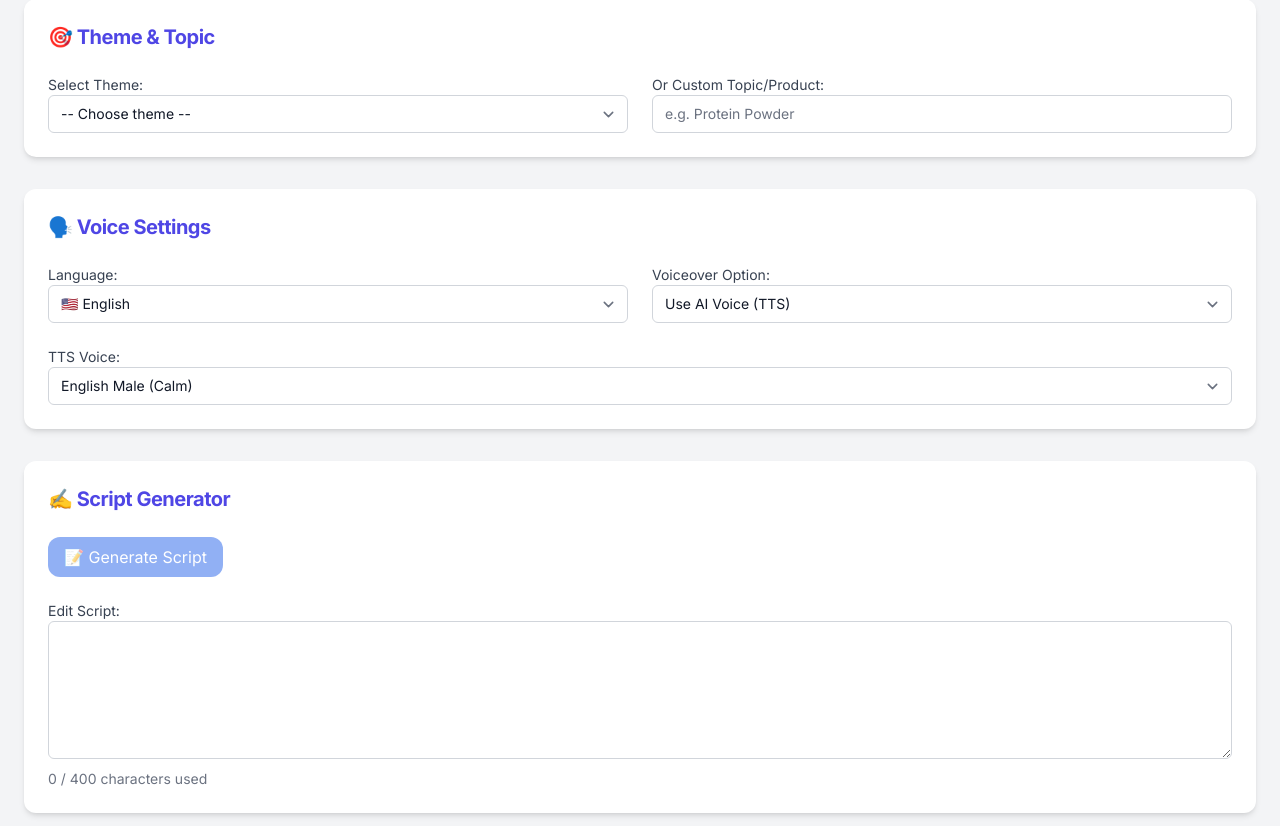
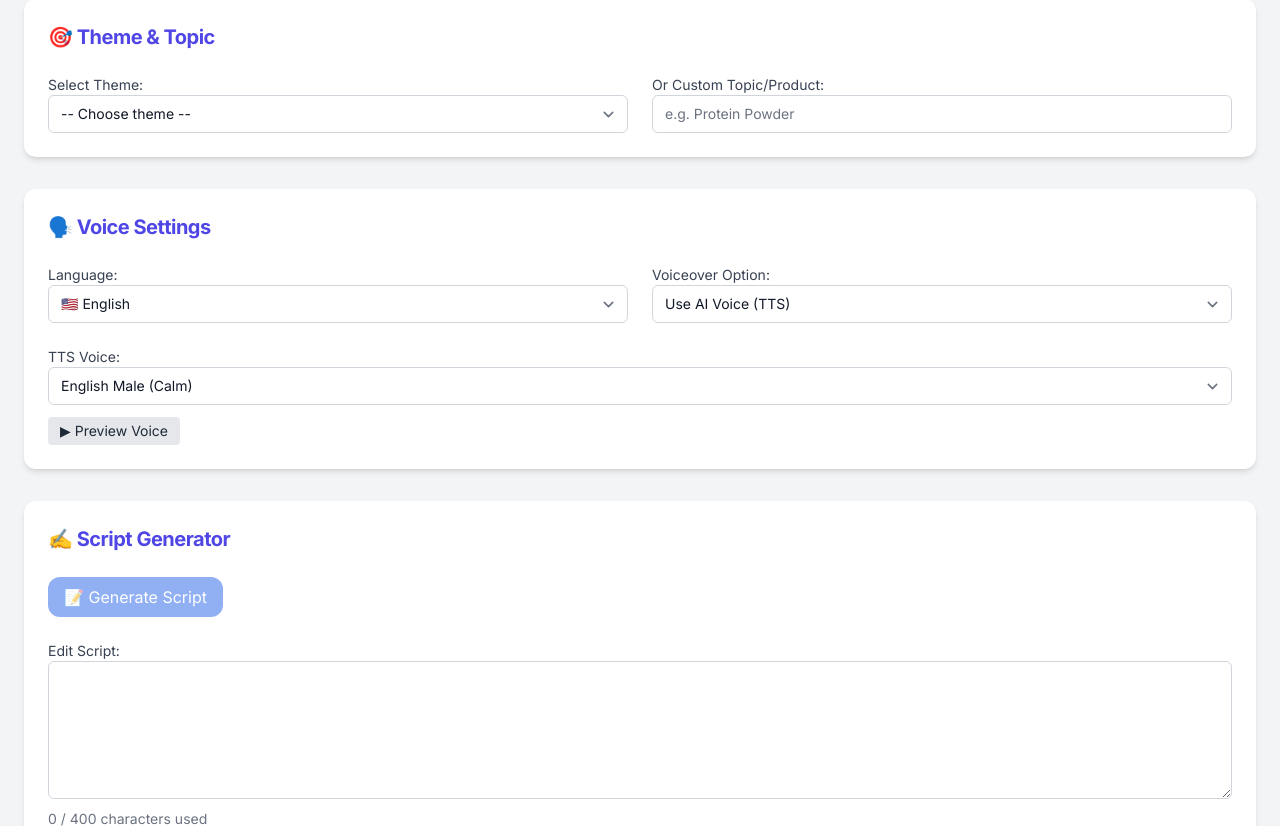
Before and after one commit to saravana-bhava/reelvo.in, a Flask app: template templates/create_reel.html in a window 1280 px wide. Shown: the part 608-1434 px from the top of the page. Run offline with Flask 3, Linux system fonts and the light colour scheme; the template is opened without the code that fills it, so the values that code supplies are empty; parts of the project's set-up code (start-up, migrations or seed data) failed here and were passed over.

Commit message:
Updated preview audio..

```diff
--- a/templates/create_reel.html
+++ b/templates/create_reel.html
@@ -98,7 +98,7 @@
               <option value="hi-IN-Wavenet-D" {% if voice_artist == 'hi-IN-Wavenet-D' %}selected{% endif %}>Hindi Female (Polite)</option>
             </optgroup>
           </select>
-          <div class="mt-3 flex items-center gap-3" style="display:none">
+          <div class="mt-3 flex items-center gap-3">
             <button type="button" onclick="playVoicePreview()"
                     class="px-3 py-1 rounded bg-gray-200 dark:bg-gray-700 hover:bg-gray-300 dark:hover:bg-gray-600 text-sm text-gray-800 dark:text-gray-100 transition">
               ▶ Preview Voice
```
